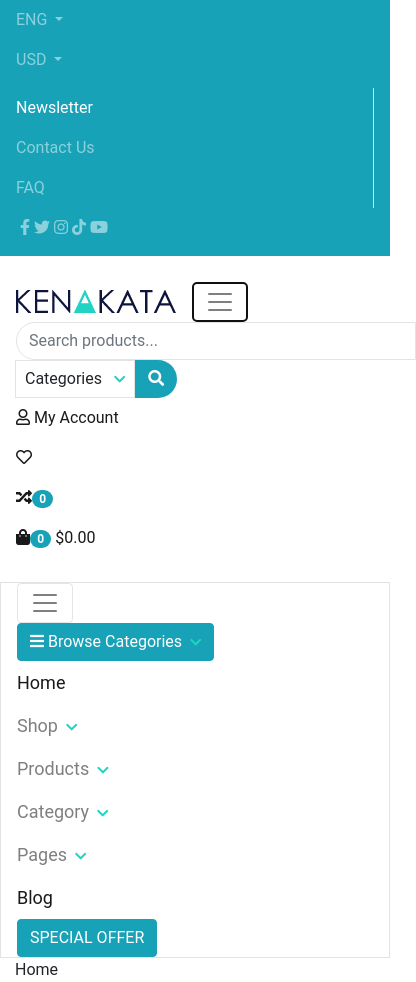
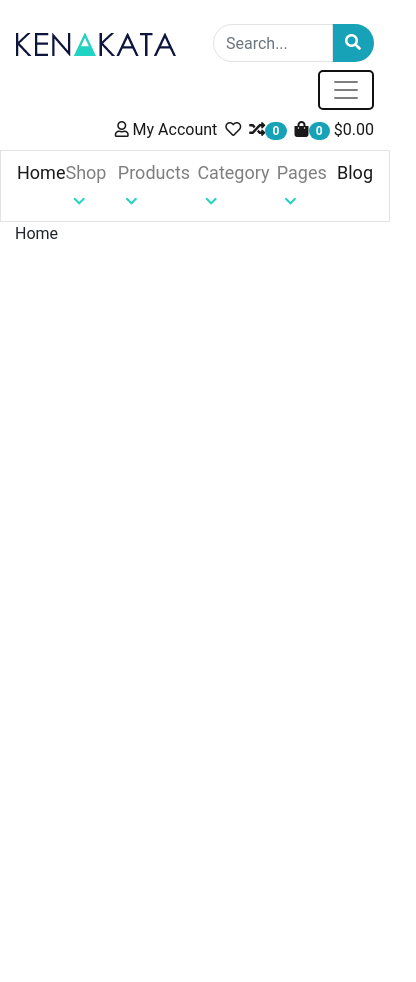
Before and after one commit to Joacim10/Bootstrap2, a Vue app: page / in a window 390 px wide. Both pictures are taken after a click on the button "Toggle navigation". Shown: the whole page, 416 px wide, since content can reach past the window. After the commit the page ends 844 px from the top, so only its background shows below. Built offline with nearby package versions, Linux system fonts and the light colour scheme.

Commit message:
4 commit

```diff
--- a/src/components/navbar/bottom.vue
+++ b/src/components/navbar/bottom.vue
@@ -1,13 +1,9 @@
 <template>
     <nav class="navbar navbar-expand-lg outline-grey navbar-light bg-white py-0">
         <div class="container">
-            <button class="navbar-toggler" type="button" data-toggle="collapse" data-target="#navbarSupportedContent" aria-controls="navbarSupportedContent" aria-expanded="false" aria-label="Toggle navigation">
-                <span class="navbar-toggler-icon"></span>
-            </button>
-
             <div class="collapse navbar-collapse" id="navbarSupportedContent">
-                <ul class="navbar-nav mr-auto">
-                    <li class="nav-item active">
+                <ul class="navbar-nav mr-lg-auto flex-row justify-content-between">
+                    <li class="d-none d-lg-inline-block nav-item">
                         <div class="dropdown">
                         <button class="btn btn-info mr-lg-3" type="button" id="dropdownMenuButton" data-toggle="dropdown" aria-haspopup="true" aria-expanded="false">
                             <i class="fas fa-bars"></i>
@@ -68,7 +64,7 @@
                         <a class="nav-link" href="#">Blog<span class="sr-only">(current)</span></a>
                     </li>
                 </ul>
-                <button class="btn btn-info ml-auto">
+                <button class="d-none d-lg-inline-block btn btn-info ml-auto">
                     SPECIAL OFFER
                 </button>
             </div>
@@ -88,5 +84,9 @@ export default {
     font-size: 18px;
 }
 
+.dropdown-menu {
+    position: absolute !important;
+}
+
 
 </style>
--- a/src/components/navbar/middle.vue
+++ b/src/components/navbar/middle.vue
@@ -1,20 +1,15 @@
 <template>
-    <nav class="navbar navbar-expand-lg navbar-light bg-white my-3">
-        <div class="container">
-            <div class="">
+    <nav class="navbar navbar-expand-lg navbar-light bg-white mt-3 mb-lg-3">
+        <div class="container d-flex justify-content-between">
             <a class="navbar-brand" href="#"><img src="../../assets/logo.png" alt="picture"></a>
-                <button class="navbar-toggler" type="button" data-toggle="collapse" data-target="#navbarSupportedContent" aria-controls="navbarSupportedContent" aria-expanded="false" aria-label="Toggle navigation">
-                    <span class="navbar-toggler-icon"></span>
-                </button>
-            </div>
 
-            <div class="collapse navbar-collapse" id="navbarSupportedContent">
-                <form class="ml-auto mr-lg-4 form-inline my-lg-0 rounded">
+            <form class="form-inline my-lg-0 rounded">
                 <div class="input-group">
-                    <input id="main-search" type="text" class="form-control outline-grey rounded-left" aria-label="Text input with segmented dropdown button" placeholder="Search products...">
+                    <input id="main-search" type="text" class="d-none d-md-block form-control outline-grey rounded-left" aria-label="Text input with segmented dropdown button" placeholder="Search Products...">
+                    <input id="main-search" type="text" class="d-md-none form-control outline-grey rounded-left" aria-label="Text input with segmented dropdown button" placeholder="Search...">
                     <div class="input-group-append">
-                        <button type="button" class="btn bg-white outline-grey dropdown-toggle-split" data-toggle="dropdown" aria-haspopup="true" aria-expanded="false">
-                            Categories <i class="fas fa-chevron-down"></i>
+                        <button type="button" class="btn bg-white outline-grey dropdown-toggle-split d-none d-md-inline-block" data-toggle="dropdown" aria-haspopup="true" aria-expanded="false">
+                            <span>Categories</span><i class="fas fa-chevron-down"></i>
                             <span class="sr-only">Toggle Dropdown</span>
                         </button>
                         <div class="dropdown-menu dropdown-menu-right">
@@ -32,27 +27,31 @@
                 </div>
             </form>
 
+            <button id="navbar-toggler" class="navbar-toggler" type="button" data-toggle="collapse" data-target="#navbarSupportedContent" aria-controls="navbarSupportedContent" aria-expanded="false" aria-label="Toggle navigation">
+                <span class="navbar-toggler-icon"></span>
+            </button>
 
-                <div class="my-0 my-lg-0">
-                    <ul class="navbar-nav">
-                        <li class="nav-item active">
+            <div class="collapse navbar-collapse" id="navbarSupportedContent">
+                <div class="my-0">
+                    <ul class="navbar-nav flex-row justify-content-end">
+                        <li class="pl-2 pl-lg-0 nav-item active">
                             <a class="nav-link" href="#">
                                 <i class="far fa-user"></i>
                                 My Account
                             </a>
                         </li>
-                        <li class="nav-item active">
+                        <li class="pl-2 pl-lg-0 nav-item active">
                             <a class="nav-link" href="#">
                                 <i class="far fa-heart"></i>
                             </a>
                         </li>
-                        <li class="nav-item active">
+                        <li class="pl-2 pl-lg-0 nav-item active">
                             <a class="nav-link" href="#">
                                 <i class="fas fa-random"></i>
                                 <span class="badge badge-pill badge-info">0</span>
                             </a>
                         </li>
-                        <li class="nav-item active">
+                        <li class="pl-2 pl-lg-0 nav-item active">
                             <a class="nav-link" href="#">
                                 <i class="fas fa-shopping-bag"></i>
                                 <span class="badge badge-pill badge-info">0</span>
@@ -84,7 +83,52 @@ export default {
 }
 
 #main-search {
+    width: 120px;
+}
+
+form {
+    margin-bottom: 0.5rem;
+    margin-top: 0.5rem;
+}
+
+.navbar {
+    padding-top: 0;
+    padding-bottom: 0;
+}
+
+@media screen and (min-width: 768px) {
+    #main-search {
+        width: 250px;
+    }
+
+    .navbar {
+    padding-top: 0.5rem;
+    padding-bottom: 0.5rem;
+}
+}
+
+@media screen and (min-width: 1200px) {
+    #main-search {
         width: 400px;
+    }
+}
+
+#navbar-toggler{
+    margin-left: auto;
+}
+
+@media screen and (min-width: 411px) {
+    #navbar-toggler{
+        margin-left: 0;
+    }
+}
+
+.navbar-brand {
+    margin-right: 0;
+}
+
+#navbarSupportedContent {
+    flex-grow: 0;
 }
 
 
--- a/src/components/navbar/navbar.vue
+++ b/src/components/navbar/navbar.vue
@@ -1,6 +1,6 @@
 <template>
   <div id="nav">
-    <Top></Top>
+    <Top class="d-none d-lg-block"></Top>
     <Middle></Middle>
     <Bottom></Bottom>
   </div>
@@ -31,4 +31,17 @@ export default {
 .outline-grey{
   border: 1px solid #E3E3E3;
 }
+
+.navbar-expand-lg>.container{
+  padding-right: 0px !important;
+  padding-left: 0px !important;
+}
+
+@media screen and (min-width: 576px) {
+  .navbar-expand-lg>.container{
+    padding-right: 15px !important;
+    padding-left: 15px !important;
+  }
+}
+
 </style>
--- a/src/components/navbar/top.vue
+++ b/src/components/navbar/top.vue
@@ -1,7 +1,7 @@
 <template>
-    <nav class="navbar navbar-expand-lg navbar-dark bg-info py-0">
+    <div class="navbar navbar-expand-md navbar-dark bg-info py-0">
         <div class="container">
-            <div class="collapse navbar-collapse" id="navbarSupportedContent">
+            <div class="d-flex justify-content-between w-100" id="navbarSupportedContent">
                 <ul class="navbar-nav mr-auto">
                     <li class="nav-item dropdown">
                         <a class="nav-link dropdown-toggle pl-0" href="#" id="navbarDropdown" role="button" data-toggle="dropdown" aria-haspopup="true" aria-expanded="false">
@@ -26,7 +26,7 @@
                         </div>
                     </li>
                 </ul>
-                <div class="my-2 my-lg-0">
+                <div class="my-2 my-md-0">
                     <ul class="navbar-nav">
                         <li class="nav-item active border-right">
                             <router-link class="nav-link" to="#">Newsletter <span class="sr-only">(current)</span></router-link>
@@ -42,7 +42,7 @@
                 </div>
             </div>
         </div>
-    </nav>
+    </div>
 </template>
 
 <script>
```
Lines whose indentation alone changed are shown as unchanged.
